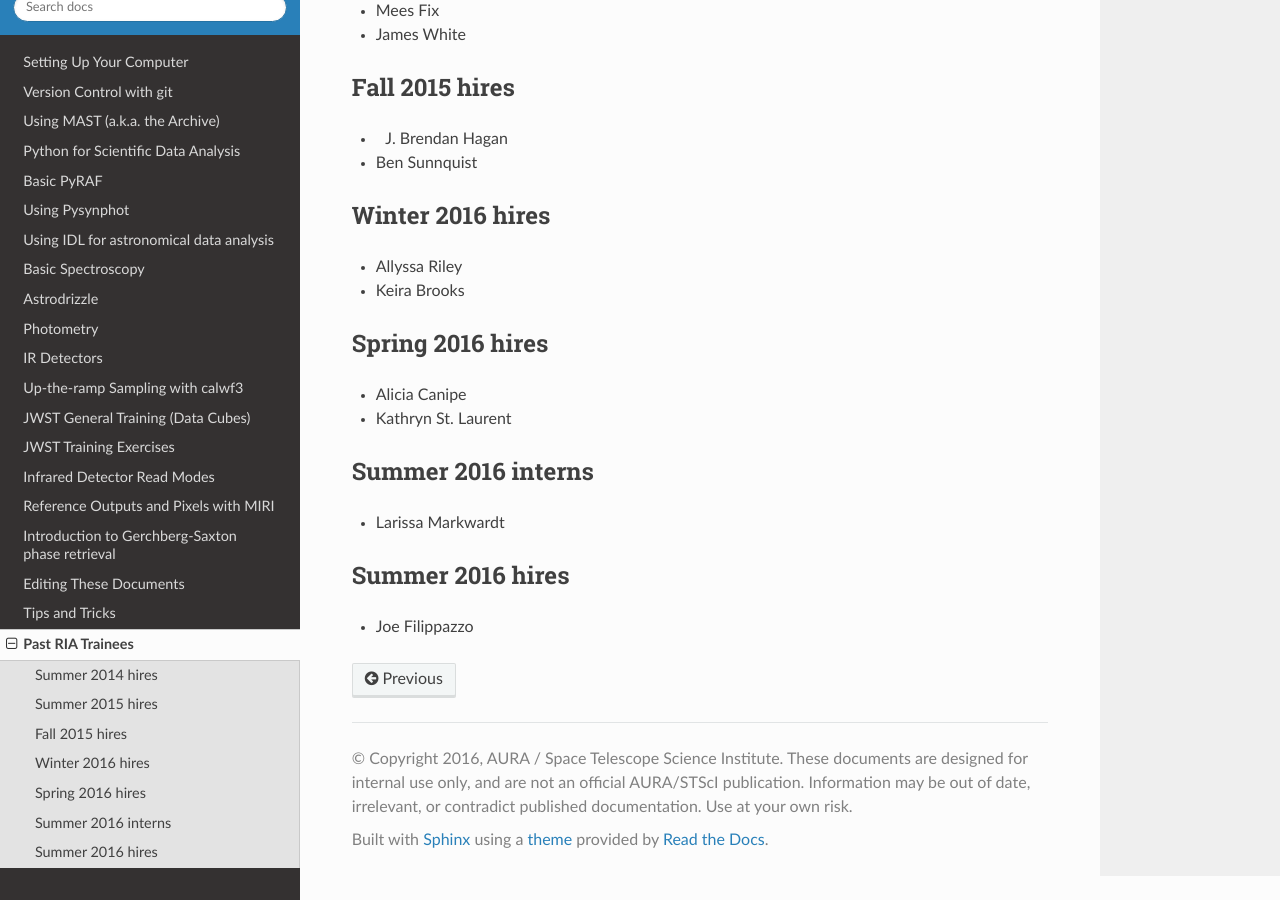
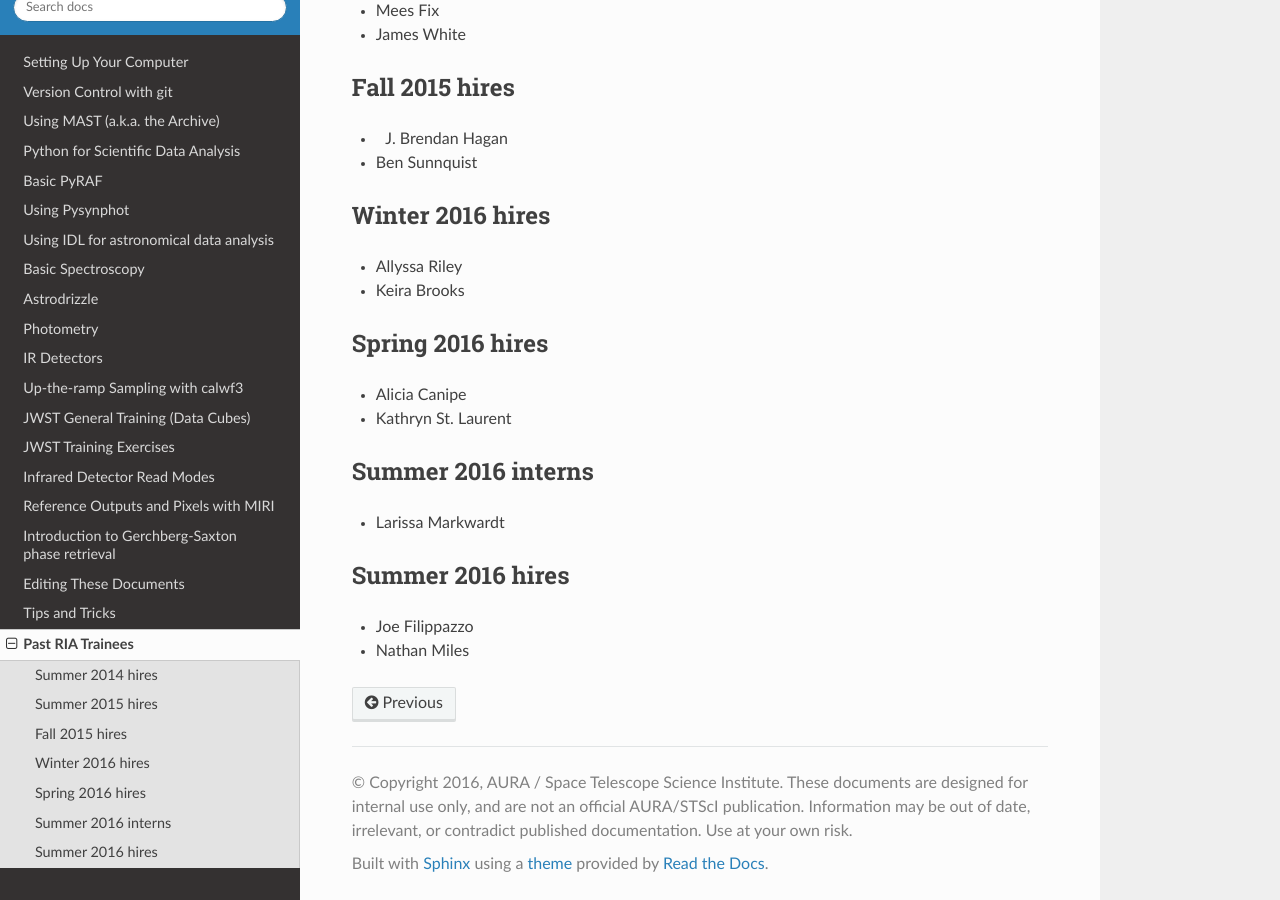
Before and after one commit to staceybright/training-library, a Sphinx documentation site: the page built from source/trainees.txt, in a window 1280 px wide and 900 px high, scrolled down 657 px. Built offline with Sphinx 7.4.7 and the Read the Docs theme 2.0.0, drawn with Linux system fonts in a browser that asks for light colours.

Commit message:
nate miles gits it.

```diff
--- a/source/trainees.txt
+++ b/source/trainees.txt
@@ -54,3 +54,4 @@ Summer 2016 hires
 =================
 
 * Joe Filippazzo
+* Nathan Miles
```
